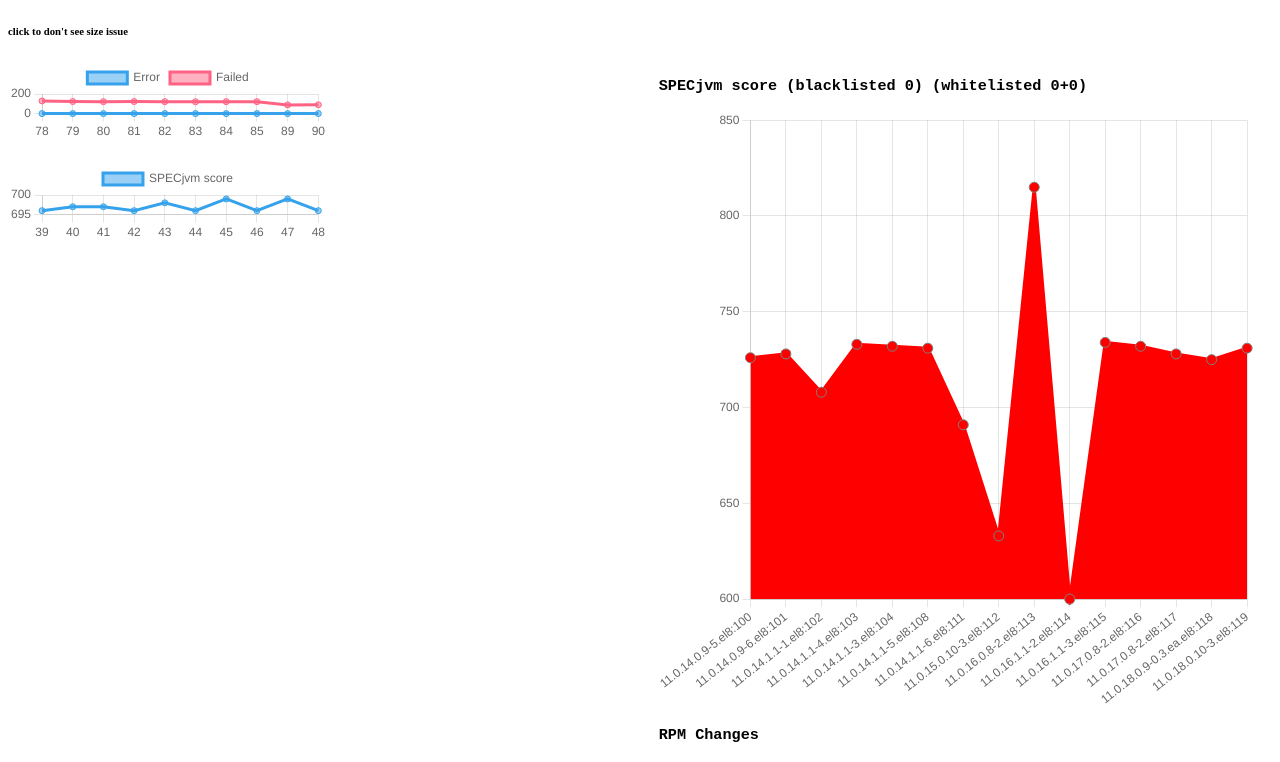
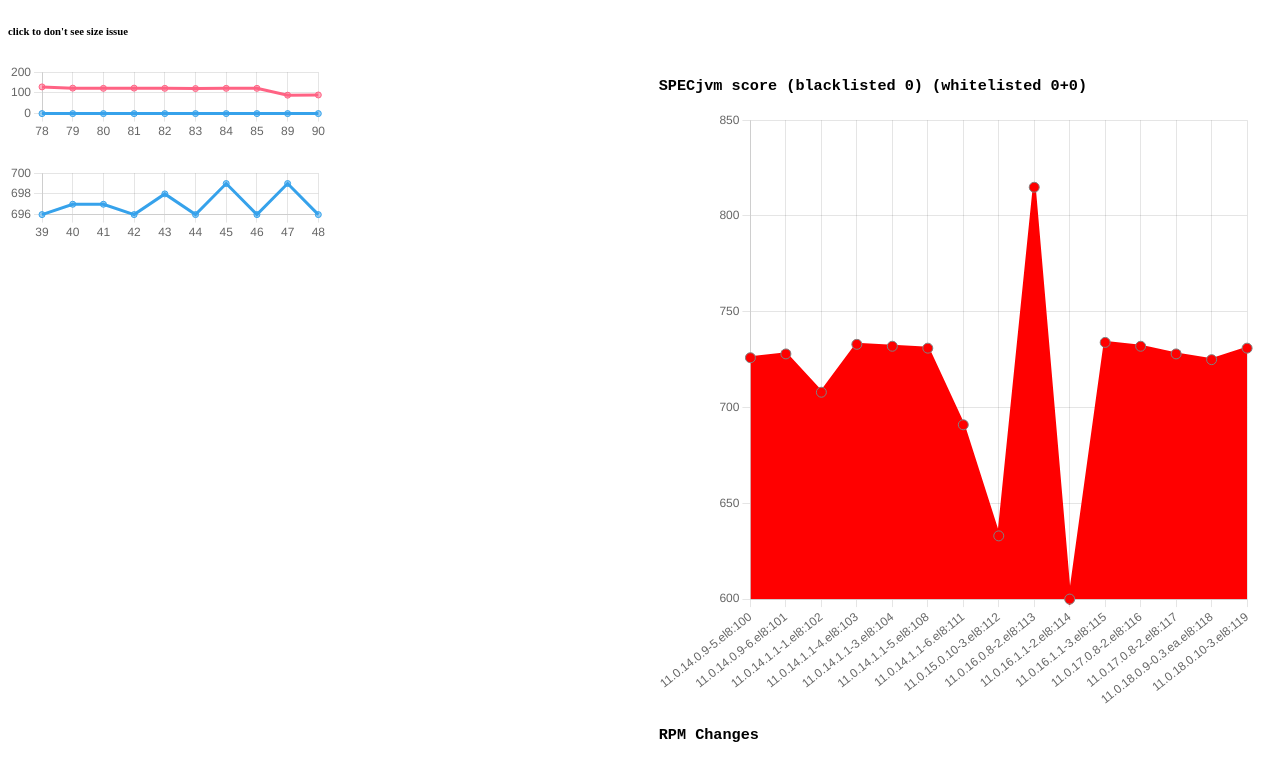
Before and after one commit to judovana/ChartJsMigration, a plain HTML site: page charts/impl/index4-umd.html in a window 1280 px wide. Shown: the top 762 px of the page. Drawn offline with Linux system fonts and the light colour scheme.

Commit message:
Restiled to be shown properly

```diff
--- a/charts/impl/index4-umd.html
+++ b/charts/impl/index4-umd.html
@@ -565,12 +565,17 @@
                                                         ]
                                                 }
                                         ]
-                                }
+                                },
+                                options: {
+                                        plugins: {
+                                                legend: { display: false }
+                                        },
+                                        interaction: {
+                                                mode: 'index',
+                                                intersect: false
+                                        },
                         }
-                                var options = {
-                                        bezierCurve: false,
-                                        multiTooltipTemplate: "<%= datasetLabel + \": \" + value %>"
-                                };
+                }
                                 var ctx = document.getElementById("jckChart-jtreg~full-jp8-ojdk8~u~upstream-win2012.x86_64-hotspot.release.sdk-win2012.x86_64.vagrant-x11.defaultgc.legacy.lnxagent.jfroff").getContext("2d");
                                 var jckErrorsChart = new Chart(ctx, dataJckView);
                                 document.getElementById("jckChartContainer-jtreg~full-jp8-ojdk8~u~upstream-win2012.x86_64-hotspot.release.sdk-win2012.x86_64.vagrant-x11.defaultgc.legacy.lnxagent.jfroff").onclick = function (evt) {
@@ -639,12 +644,17 @@
                                                 ]
                                         }
                                         ]
+                                },
+                                options: {
+                                        plugins: {
+                                                legend: { display: false }
+                                        },
+                                        interaction: {
+                                                mode: 'index',
+                                                intersect: false
+                                        }
                                 }
                         }
-                                var options = {
-                                        bezierCurve: false,
-                                        multiTooltipTemplate: "<%= datasetLabel + \": \" + value %>"
-                                };
                                 var ctx = document.getElementById("d1cce494-39bb-481d-becc-6a030fbf1e1a-Chart").getContext("2d");
                                 var chart = new Chart(ctx, dataPerfView);
                                 document.getElementById("d1cce494-39bb-481d-becc-6a030fbf1e1a-ChartContainer").onclick = function (evt) {
```
